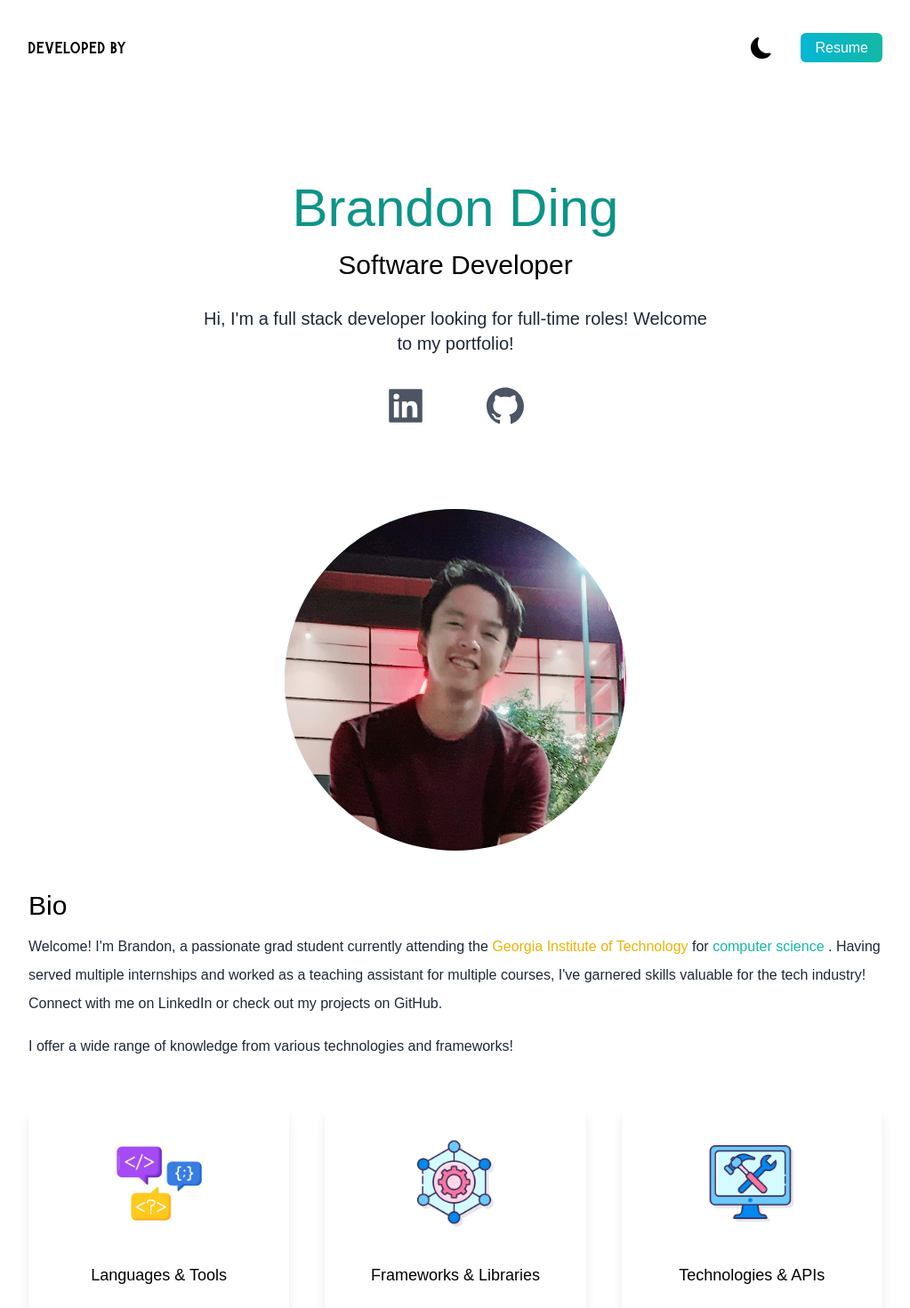
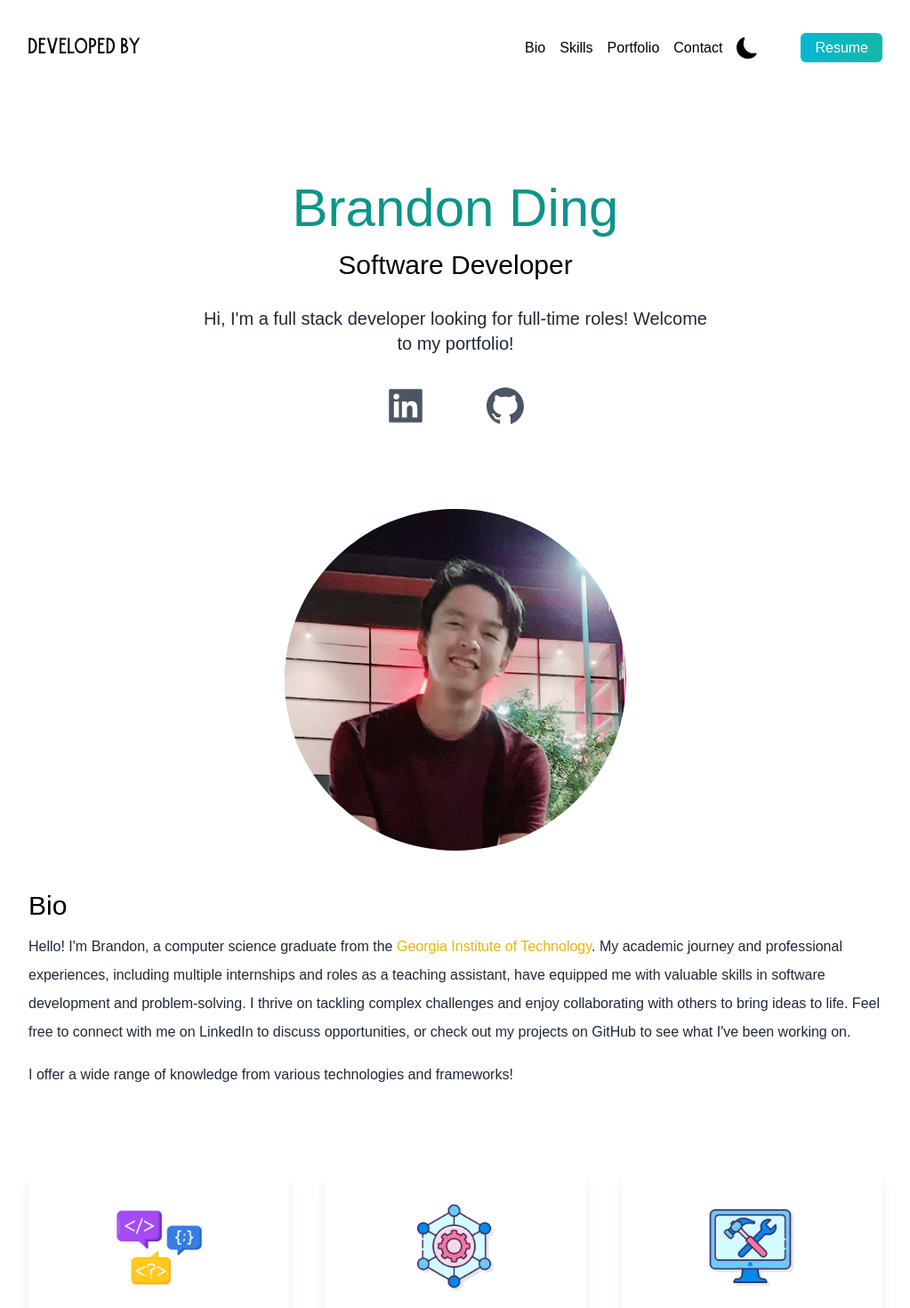
Before and after one commit to dexon888/portfolio-website, a Next.js app: page / in a window 1280 px wide. Shown: the top 1470 px of the page at 89% size, without its empty margins (128-1151 px from the left). Built offline with nearby package versions, Linux system fonts and the light colour scheme.

Commit message:
Added a navigation bar

```diff
--- a/pages/index.js
+++ b/pages/index.js
@@ -153,25 +153,45 @@ export default function Home() {
       </Head>
       <main className="bg-white px-10 dark:bg-gray-900 md:px-20 lg:px-40">
         <section className="min-h-screen">
-          <nav className="py-10 mb-12 flex justify-between dark:text-white">
-            <h1 className="font-burtons text-xl">developed by</h1>
-            <ul className="flex items-center">
+          <nav className="py-10 mb-12 flex justify-between items-center dark:text-white">
+            <h1 className="font-burtons text-xl">DEVELOPED BY</h1>
+            <ul className="flex items-center space-x-4">
+              <li>
+                <a href="#bio" className="hover:text-teal-500 dark:hover:text-teal-300">
+                  Bio
+                </a>
+              </li>
+              <li>
+                <a href="#skills" className="hover:text-teal-500 dark:hover:text-teal-300">
+                  Skills
+                </a>
+              </li>
+              <li>
+                <a href="#portfolio" className="hover:text-teal-500 dark:hover:text-teal-300">
+                  Portfolio
+                </a>
+              </li>
+              <li>
+                <a href="#contact" className="hover:text-teal-500 dark:hover:text-teal-300">
+                  Contact
+                </a>
+              </li>
               <li>
                 {darkMode ? (
                   <BsFillSunFill
                     onClick={toggleTheme}
-                    className="cursor-pointer text-2xl"
+                    className="cursor-pointer text-2xl hover:text-yellow-500"
                   />
                 ) : (
                   <BsFillMoonFill
                     onClick={toggleTheme}
-                    className="cursor-pointer text-2xl"
+                    className="cursor-pointer text-2xl hover:text-blue-500"
                   />
                 )}
               </li>
               <li>
                 <a
-                  className="bg-gradient-to-r from-cyan-500 to-teal-500 text-white px-4 py-2 border-none rounded-md ml-8 levitate"
+                  className="bg-gradient-to-r from-cyan-500 to-teal-500 text-white px-4 py-2 border-none rounded-md ml-8 hover:shadow-lg"
                   href="https://docs.google.com/document/d/1Zx2Vl-wT2s_GotkDOx5A56h9dilaWyWcbTndP5t96Ok/edit?usp=sharing"
                   target="_blank"
                   rel="noopener noreferrer"
@@ -204,17 +224,19 @@ export default function Home() {
             </div>
           </div>
         </section>
-        <section>
+        <section id="bio">
           <div>
             <h3 className="text-3xl py-1 dark:text-white">Bio</h3>
             <p className="text-md py-2 leading-8 text-gray-800 dark:text-gray-200">
-              Welcome! I&apos;m Brandon, a passionate grad student currently attending the <span className="text-yellow-500"> Georgia Institute of Technology </span> for <span className="text-teal-500"> computer science </span>. Having served multiple internships and worked as a teaching assistant for multiple courses, I&apos;ve garnered skills valuable for the tech industry!
-              Connect with me on LinkedIn or check out my projects on GitHub.
+              Hello! I&apos;m Brandon, a computer science graduate from the <span className="text-yellow-500">Georgia Institute of Technology</span>. My academic journey and professional experiences, including multiple internships and roles as a teaching assistant, have equipped me with valuable skills in software development and problem-solving. I thrive on tackling complex challenges and enjoy collaborating with others to bring ideas to life. Feel free to connect with me on LinkedIn to discuss opportunities, or check out my projects on GitHub to see what I&apos;ve been working on.
             </p>
+
             <p className="text-md py-2 leading-8 text-gray-800 dark:text-gray-200">
               I offer a wide range of knowledge from various technologies and frameworks!
             </p>
           </div>
+        </section>
+        <section id="skills" className="pt-10">
           <div className="lg:flex gap-10">
             <motion.div
               className="text-center shadow-lg p-10 rounded-xl my-10 dark:bg-white flex-1"
@@ -254,7 +276,7 @@ export default function Home() {
             </motion.div>
           </div>
         </section>
-        <section className="py-10">
+        <section id="portfolio" className="py-10">
           <div>
             <h3 className="text-3xl py-1 dark:text-white">Portfolio</h3>
             <p className="text-md py-2 leading-8 text-gray-800 dark:text-gray-200">
```
